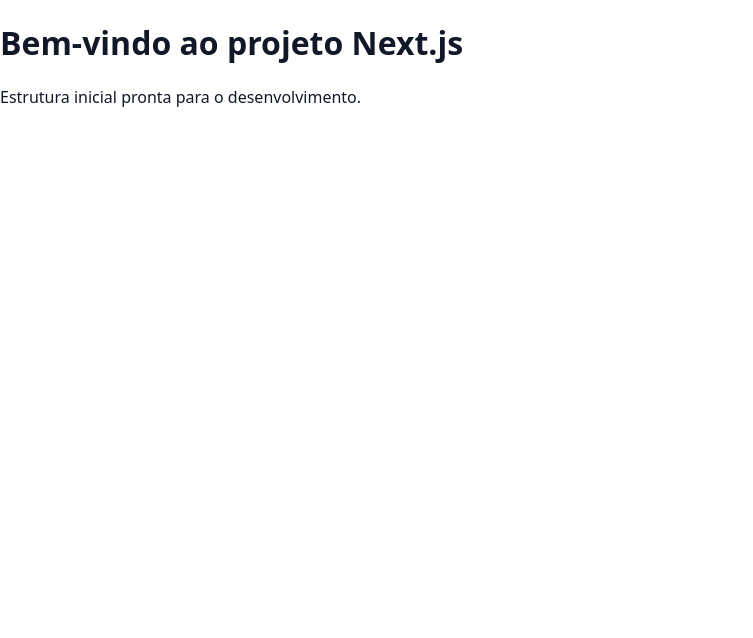
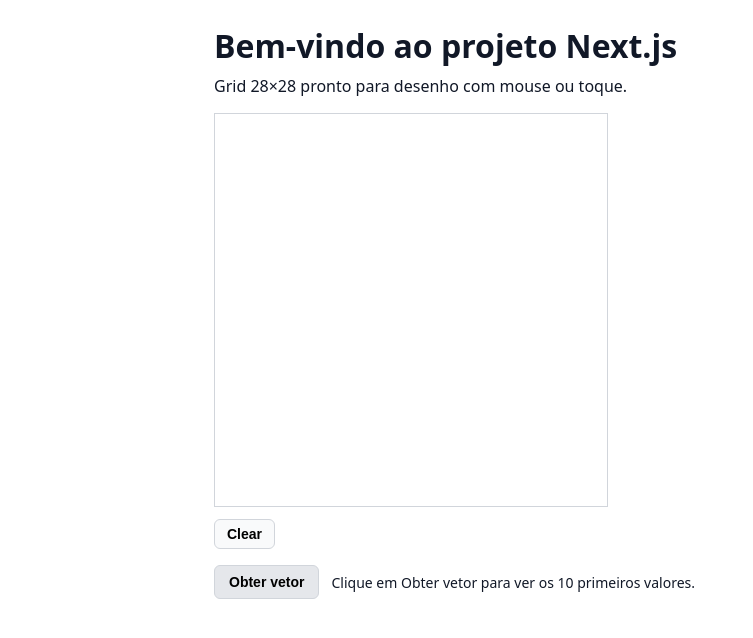
Before and after one commit to marceloadaes/NeuralNetwork, a Next.js app: page / in a window 1280 px wide. Shown: the top 638 px of the page, without its empty margins (0-753 px from the left). Built offline with nearby package versions, Linux system fonts and the light colour scheme.

Commit message:
Add drawable 28x28 pixel grid

```diff
--- /dev/null
+++ b/app/components/PixelGrid28x28.tsx
@@ -0,0 +1,172 @@
+"use client";
+
+import {
+  forwardRef,
+  type PointerEvent,
+  type RefObject,
+  useCallback,
+  useEffect,
+  useImperativeHandle,
+  useRef,
+  useState,
+} from "react";
+
+const GRID_SIZE = 28;
+const TOTAL_CELLS = GRID_SIZE * GRID_SIZE;
+
+export type PixelGridHandle = {
+  /** Retorna os valores atuais em ordem linha por linha. */
+  getValues: () => number[];
+  /** Reseta todos os valores para 0. */
+  clear: () => void;
+};
+
+type PixelGrid28x28Props = {
+  /** Tamanho do lado de cada célula em pixels. */
+  cellSize?: number;
+};
+
+/**
+ * Grid 28×28 desenhável com suporte a mouse e toque (pointer events).
+ * Cada célula guarda uma intensidade entre 0 (branco) e 1 (preto).
+ */
+export const PixelGrid28x28 = forwardRef<PixelGridHandle, PixelGrid28x28Props>(
+  function PixelGrid28x28({ cellSize = 14 }, ref) {
+    const [grid, setGrid] = useState<number[]>(() => new Array(TOTAL_CELLS).fill(0));
+    const gridRef = useRef(grid);
+    const isDrawingRef = useRef(false);
+
+    useEffect(() => {
+      gridRef.current = grid;
+    }, [grid]);
+
+    const setCell = useCallback((row: number, col: number, value: number) => {
+      const index = row * GRID_SIZE + col;
+
+      setGrid((previous) => {
+        if (previous[index] === value) return previous;
+        const next = [...previous];
+        next[index] = value;
+        return next;
+      });
+    }, []);
+
+    const paintFromEvent = useCallback(
+      (event: PointerEvent<HTMLDivElement>, row: number, col: number) => {
+        // Usa a pressão do toque se disponível para permitir tons de cinza mais suaves.
+        const pressure = event.pressure && event.pressure > 0 ? event.pressure : 1;
+        const intensity = Math.min(1, Math.max(0, pressure));
+        setCell(row, col, intensity);
+      },
+      [setCell],
+    );
+
+    const handlePointerDown = useCallback(
+      (event: PointerEvent<HTMLDivElement>, row: number, col: number) => {
+        event.preventDefault();
+        isDrawingRef.current = true;
+        paintFromEvent(event, row, col);
+      },
+      [paintFromEvent],
+    );
+
+    const handlePointerEnter = useCallback(
+      (event: PointerEvent<HTMLDivElement>, row: number, col: number) => {
+        if (!isDrawingRef.current || event.buttons === 0) return;
+        paintFromEvent(event, row, col);
+      },
+      [paintFromEvent],
+    );
+
+    const stopDrawing = useCallback(() => {
+      isDrawingRef.current = false;
+    }, []);
+
+    const clear = useCallback(() => {
+      setGrid(new Array(TOTAL_CELLS).fill(0));
+      stopDrawing();
+    }, [stopDrawing]);
+
+    useImperativeHandle(
+      ref,
+      () => ({
+        getValues: () => [...gridRef.current],
+        clear,
+      }),
+      [clear],
+    );
+
+    return (
+      <section
+        style={{ display: "flex", flexDirection: "column", gap: "12px", alignItems: "flex-start" }}
+        aria-label="Desenho 28 por 28 pixels"
+      >
+        <div
+          style={{
+            display: "grid",
+            gridTemplateColumns: `repeat(${GRID_SIZE}, ${cellSize}px)`,
+            gridTemplateRows: `repeat(${GRID_SIZE}, ${cellSize}px)`,
+            border: "1px solid #d1d5db",
+            touchAction: "none",
+          }}
+          onPointerUp={stopDrawing}
+          onPointerCancel={stopDrawing}
+          onPointerLeave={stopDrawing}
+        >
+          {Array.from({ length: GRID_SIZE }).map((_, row) =>
+            Array.from({ length: GRID_SIZE }).map((__, col) => {
+              const index = row * GRID_SIZE + col;
+              const intensity = grid[index];
+              const gray = Math.round(255 * (1 - intensity));
+              const color = `rgb(${gray}, ${gray}, ${gray})`;
+
+              return (
+                <div
+                  key={`${row}-${col}`}
+                  role="button"
+                  aria-label={`Célula linha ${row + 1}, coluna ${col + 1}`}
+                  style={{
+                    width: cellSize,
+                    height: cellSize,
+                    backgroundColor: color,
+                    touchAction: "none",
+                  }}
+                  onPointerDown={(event) => handlePointerDown(event, row, col)}
+                  onPointerEnter={(event) => handlePointerEnter(event, row, col)}
+                />
+              );
+            }),
+          )}
+        </div>
+
+        <div style={{ display: "flex", gap: "8px" }}>
+          <button
+            type="button"
+            onClick={clear}
+            style={{
+              border: "1px solid #d1d5db",
+              borderRadius: "6px",
+              padding: "6px 12px",
+              fontSize: "14px",
+              fontWeight: 600,
+              background: "#f9fafb",
+              cursor: "pointer",
+            }}
+          >
+            Clear
+          </button>
+        </div>
+      </section>
+    );
+  },
+);
+
+/**
+ * Retorna o vetor de 784 posições a partir de uma ref do componente.
+ * Caso a ref ainda não tenha sido preenchida, devolve um vetor zerado.
+ */
+export function getGridVectorFromRef(ref: RefObject<PixelGridHandle>): number[] {
+  return ref.current ? ref.current.getValues() : new Array(TOTAL_CELLS).fill(0);
+}
+
+export default PixelGrid28x28;
--- a/app/page.tsx
+++ b/app/page.tsx
@@ -1,8 +1,57 @@
+"use client";
+
+import { useRef, useState } from "react";
+import PixelGrid28x28, {
+  type PixelGridHandle,
+  getGridVectorFromRef,
+} from "./components/PixelGrid28x28";
+
 export default function HomePage() {
+  const gridRef = useRef<PixelGridHandle>(null);
+  const [preview, setPreview] = useState<string>("Clique em Obter vetor para ver os 10 primeiros valores.");
+
+  const handleShowVector = () => {
+    const values = getGridVectorFromRef(gridRef);
+    const previewValues = values.slice(0, 10).map((value) => value.toFixed(2));
+    setPreview(`Primeiros valores: ${previewValues.join(", ")}. Total: ${values.length}`);
+  };
+
   return (
-    <main>
-      <h1>Bem-vindo ao projeto Next.js</h1>
-      <p>Estrutura inicial pronta para o desenvolvimento.</p>
+    <main
+      style={{
+        display: "flex",
+        flexDirection: "column",
+        gap: "16px",
+        padding: "24px",
+        maxWidth: "900px",
+        margin: "0 auto",
+      }}
+    >
+      <header>
+        <h1 style={{ margin: "0 0 8px" }}>Bem-vindo ao projeto Next.js</h1>
+        <p style={{ margin: 0 }}>Grid 28×28 pronto para desenho com mouse ou toque.</p>
+      </header>
+
+      <PixelGrid28x28 ref={gridRef} />
+
+      <div style={{ display: "flex", alignItems: "center", gap: "12px", flexWrap: "wrap" }}>
+        <button
+          type="button"
+          onClick={handleShowVector}
+          style={{
+            border: "1px solid #d1d5db",
+            borderRadius: "6px",
+            padding: "8px 14px",
+            fontSize: "14px",
+            fontWeight: 600,
+            background: "#e5e7eb",
+            cursor: "pointer",
+          }}
+        >
+          Obter vetor
+        </button>
+        <span style={{ fontSize: "14px" }}>{preview}</span>
+      </div>
     </main>
   );
 }
```
